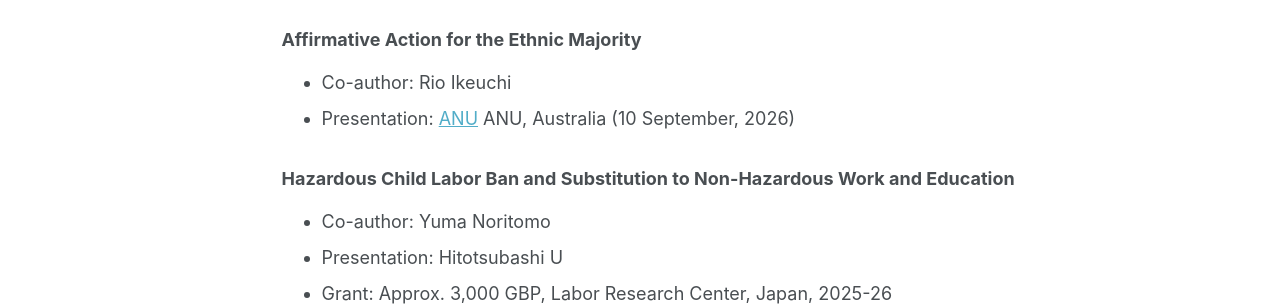
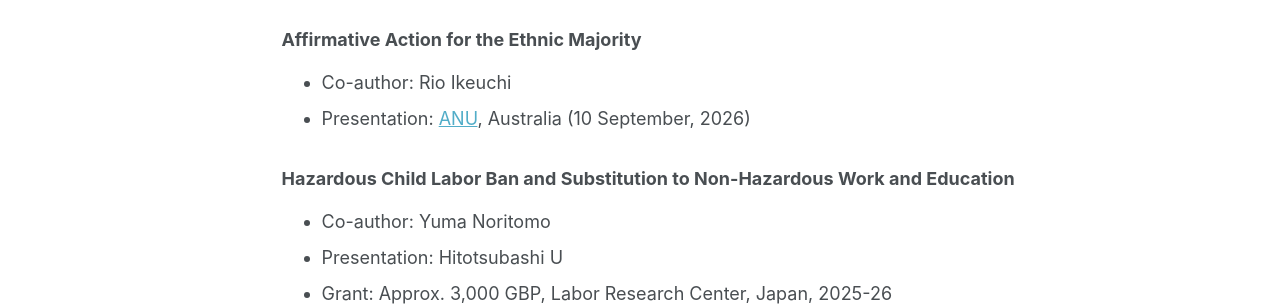
Before and after one commit to Kotaro-Fujisaki/kotaro-fujisaki.github.io, a Jekyll site: the page built from _pages/publications.md, in a window 1280 px wide and 900 px high, scrolled down 1001 px. Shown: the part 152-458 px from the top of the window. Built offline with Jekyll 4.4.1, drawn with Linux system fonts in a browser that asks for light colours.

Commit message:
Fix formatting of presentation link in publications.md
Signed-off-by: Kotaro-Fujisaki <163865887+Kotaro-Fujisaki@users.noreply.github.com>

```diff
--- a/_pages/publications.md
+++ b/_pages/publications.md
@@ -51,7 +51,7 @@ author_profile: false
 
 ### Affirmative Action for the Ethnic Majority
 * Co-author: Rio Ikeuchi
-* Presentation: <a href="https://rse.anu.edu.au/events/asian-perspective-seminar-kotaro-fujisaki-university-college-london" target="_blank" rel="noopener">ANU</a> ANU, Australia (10 September, 2026)
+* Presentation: <a href="https://rse.anu.edu.au/events/asian-perspective-seminar-kotaro-fujisaki-university-college-london" target="_blank" rel="noopener">ANU</a>, Australia (10 September, 2026)
 
 ### Hazardous Child Labor Ban and Substitution to Non-Hazardous Work and Education
 * Co-author: Yuma Noritomo
```
